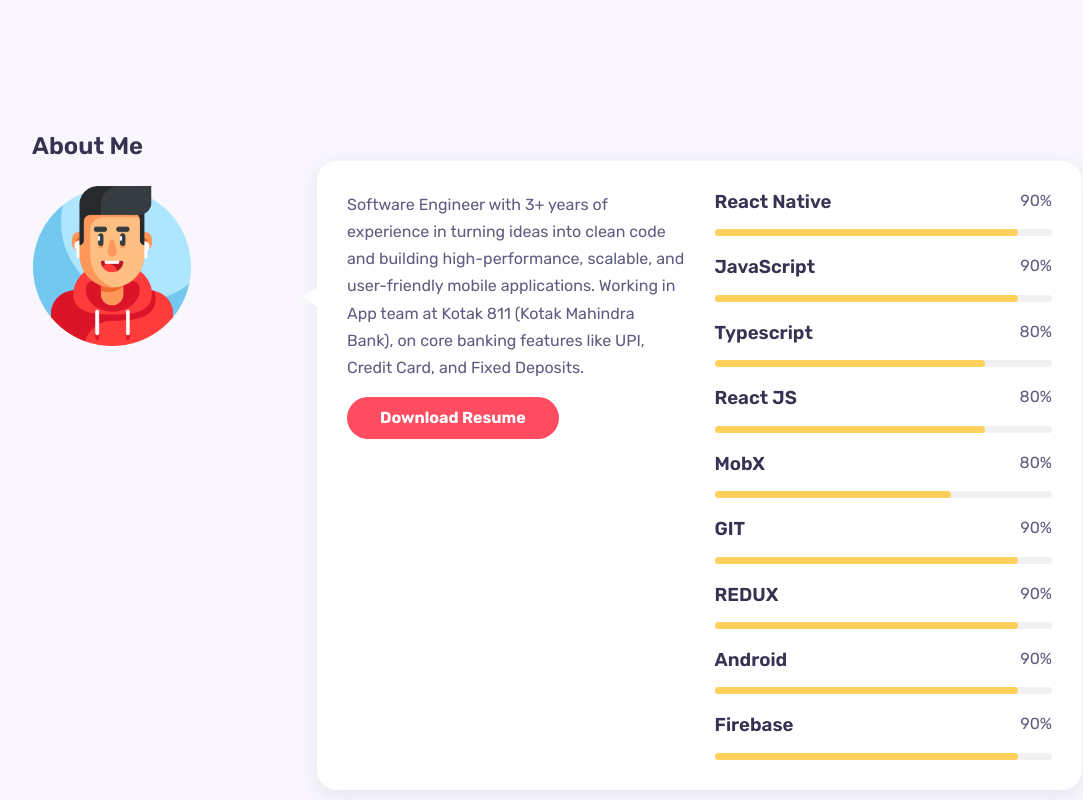
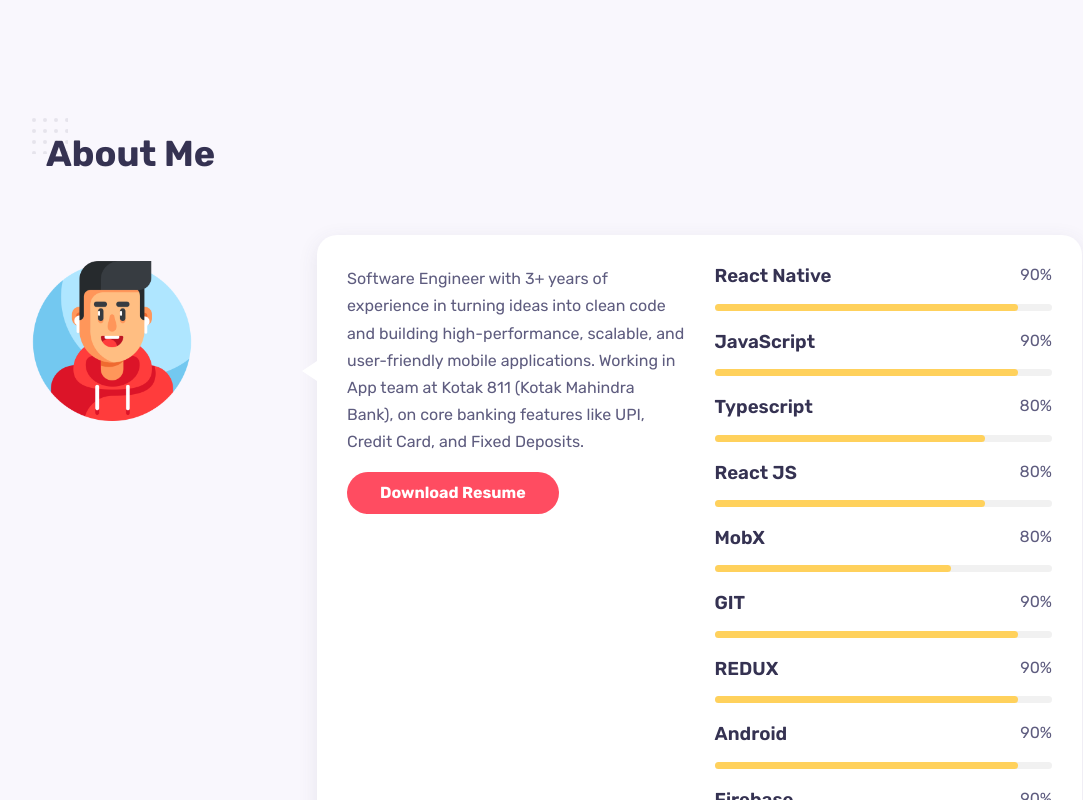
Before and after one commit to amanraj0505/personal-portfolio-new, a React (Create React App) app: page / in a window 1280 px wide. Shown: the part 780-1580 px from the top of the page, without its empty margins (143-1226 px from the left). Built offline with nearby package versions, Linux system fonts and the light colour scheme.

Commit message:
UI Fixes

```diff
--- a/src/App.css
+++ b/src/App.css
@@ -1,4 +1,5 @@
 .main {
+  justify-content: center;
   margin-left: 120px;
 }
 
--- a/src/components/resume/resume.css
+++ b/src/components/resume/resume.css
@@ -37,7 +37,6 @@
   background-color: var(--container-color);
   padding: 0.4375rem 0;
 }
-
 .timeline__date {
   color: #8b88b1;
   font-size: var(--small-font-size);
@@ -46,6 +45,7 @@
   font-size: var(--h3-font-size);
   margin: 0.5rem 0;
 }
+
 @media screen and (max-width: 1024px) {
   .resume__container {
     grid-template-columns: 450px;
--- a/src/index.css
+++ b/src/index.css
@@ -107,8 +107,7 @@ img {
   padding-top: 7rem;
   padding-bottom: 2rem;
 }
-
-.section_title {
+.section__title {
   font-size: var(--h1-font-size);
   margin-left: 0.875rem;
   font-weight: var(--font-bold);
@@ -116,7 +115,7 @@ img {
   margin-bottom: 3.75rem;
 }
 
-.section_title::before {
+.section__title::before {
   content: " ";
   background: url(./assets/dots-bg.svg);
   height: 2.25rem;
```
